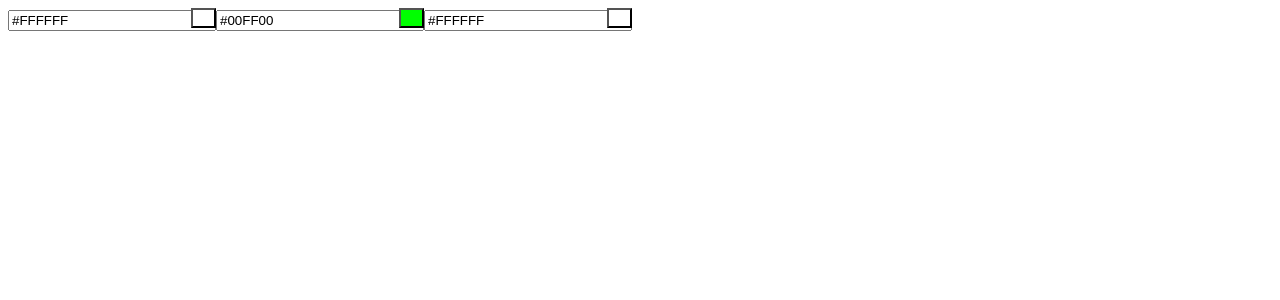
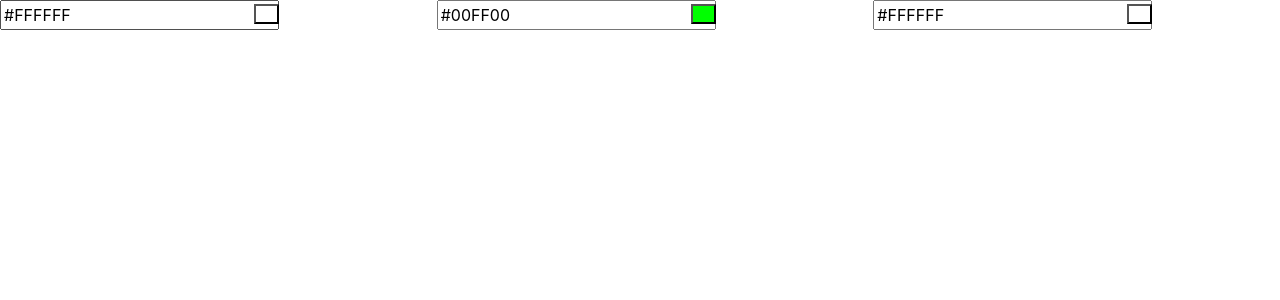
Before and after one commit to NilavPatel/np-color-picker-package, an Angular app: page / in a window 1280 px wide. Shown: the top 300 px of the page. Built offline with nearby package versions, Linux system fonts and the light colour scheme.

Commit message:
add change event to color picker

```diff
--- a/projects/np-color-picker/src/lib/np-color-picker.component.html
+++ b/projects/np-color-picker/src/lib/np-color-picker.component.html
@@ -1,8 +1,8 @@
 <div class="np-color-picker">
     <div>
         <input class="color-code-input" [(ngModel)]="value" name="txtSelectedColor" class="np-colorpicker-text"
-            maxlength="7">
-        <button class="np-colorpicker-button" (click)="_toggleColorPicker()"
+            maxlength="7" (change)="_onChangeColor()">
+        <button type="button" class="np-colorpicker-button" (click)="_toggleColorPicker()"
             [ngStyle]="{'background-color': value}"></button>
     </div>
     <div class="color-div" *ngIf="_isOpen">
--- a/projects/np-color-picker/src/lib/np-color-picker.component.ts
+++ b/projects/np-color-picker/src/lib/np-color-picker.component.ts
@@ -8,13 +8,9 @@ import { Component, OnInit, Input, EventEmitter, Output, SimpleChanges } from '@
 export class NpColorPickerComponent implements OnInit {
 
   defaultColors: string[];
-
   @Input() value: string;
-
   @Input() colorList: string[];
-
   @Output() onChange: EventEmitter<any> = new EventEmitter();
-
   _isOpen: boolean = false;
 
   constructor() {
@@ -50,7 +46,7 @@ export class NpColorPickerComponent implements OnInit {
   _onSelectColorFromDefault(color: string) {
     this.value = color;
     this._isOpen = false;
-    this.onChange.emit(color);
+    this.onChange.emit(this.value);
   }
 
   _toggleColorPicker() {
@@ -60,4 +56,8 @@ export class NpColorPickerComponent implements OnInit {
   _close() {
     this._isOpen = false;
   }
+
+  _onChangeColor() {
+    this.onChange.emit(this.value);
+  }
 }
--- a/src/app/app.component.html
+++ b/src/app/app.component.html
@@ -1,10 +1,16 @@
+<form>
+    <div class="row">
+        <div class="col-lg-4">
             <np-color-picker [value]="currentColor">
             </np-color-picker>
-
-
+        </div>
+        <div class="col-lg-4">
             <np-color-picker [value]="currentColor1">
             </np-color-picker>
-
-
+        </div>
+        <div class="col-lg-4">
             <np-color-picker [value]="currentColor2" [colorList]="colorList" (onChange)="onColorSelect($event)">
             </np-color-picker>
+        </div>
+    </div>
+</form>
--- a/src/index.html
+++ b/src/index.html
@@ -7,6 +7,7 @@
 
   <meta name="viewport" content="width=device-width, initial-scale=1">
   <link rel="icon" type="image/x-icon" href="favicon.ico">
+  <link rel="stylesheet" href="https://stackpath.bootstrapcdn.com/bootstrap/4.3.1/css/bootstrap.min.css" integrity="sha384-ggOyR0iXCbMQv3Xipma34MD+dH/1fQ784/j6cY/iJTQUOhcWr7x9JvoRxT2MZw1T" crossorigin="anonymous">
 </head>
 <body>
   <app-root></app-root>
```
Also changed, not shown: projects/np-color-picker/package.json (+27 -3 lines), projects/np-color-picker/README.md. Lines whose indentation alone changed are shown as unchanged.
